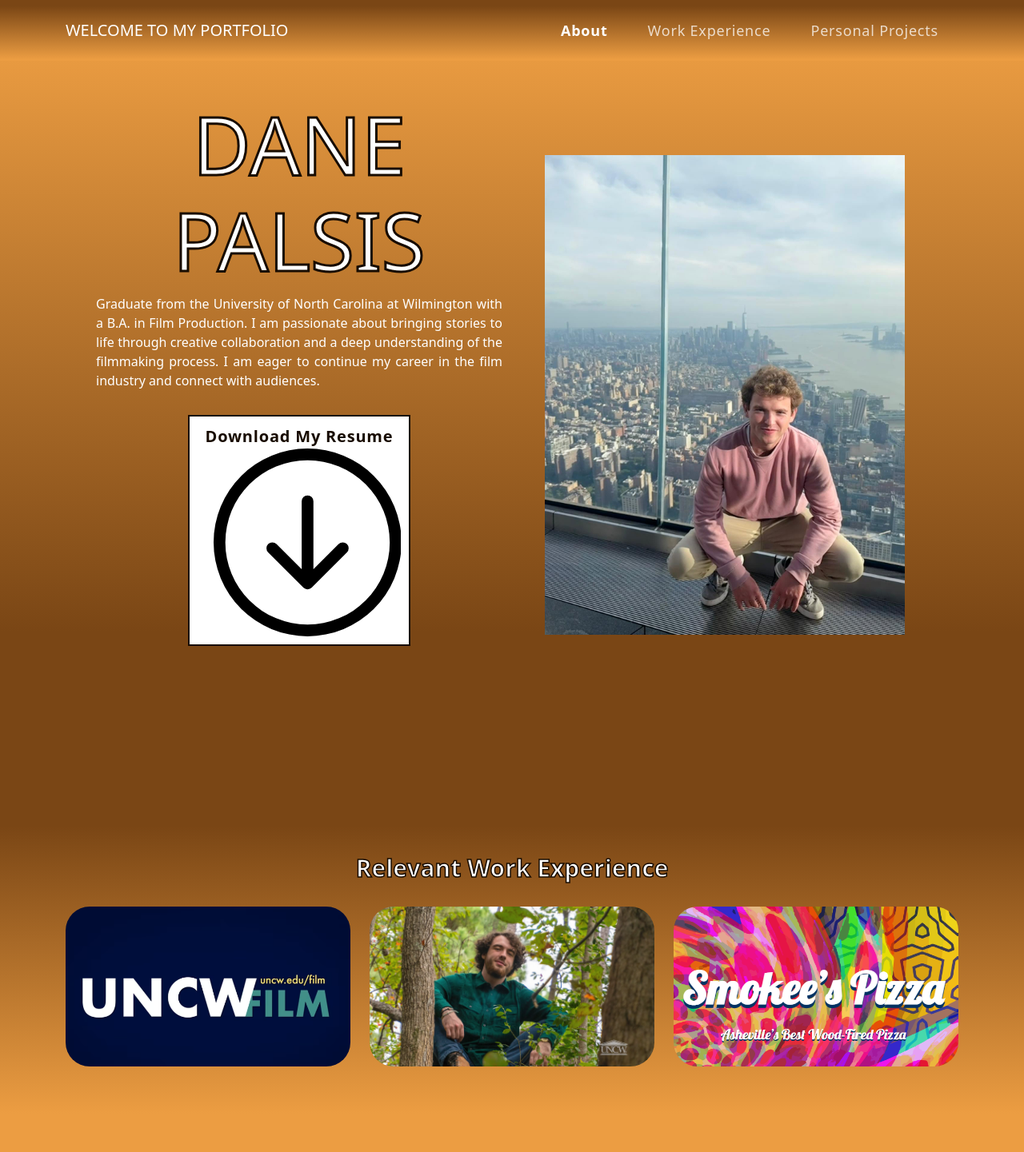
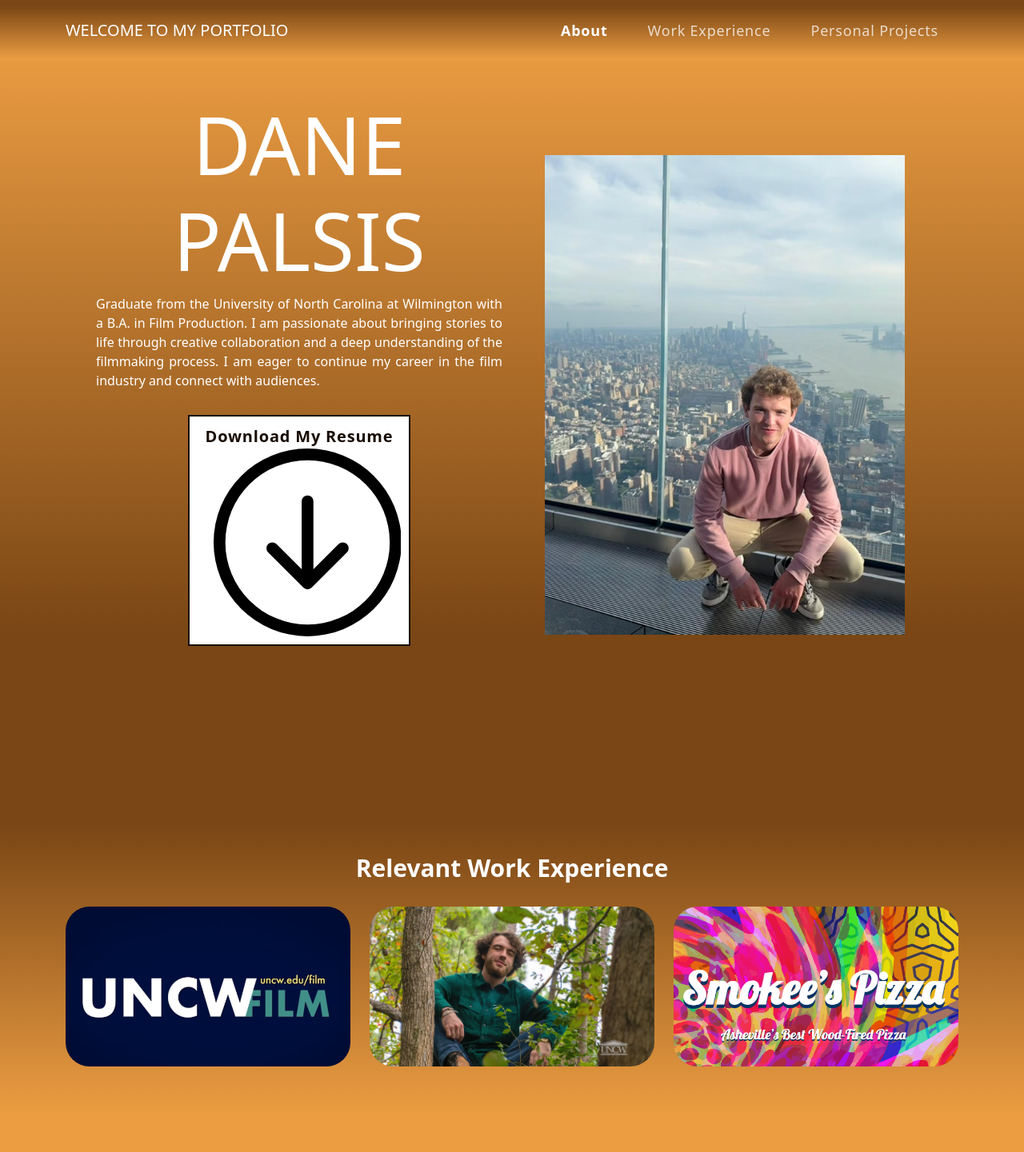
Before and after one commit to mchia157/FilmPortfolio, a React (Create React App) app: page / in a window 1280 px wide. Shown: the top 1441 px of the page at 80% size. Built offline with nearby package versions, Linux system fonts and the light colour scheme.

Commit message:
Fixed header for banner

```diff
--- a/src/App.css
+++ b/src/App.css
@@ -113,8 +113,15 @@ a.navbar-brand {
 
 .banner h1 {
   font-size: 100px;
-  -webkit-text-stroke-color:  rgb(24, 12, 0);
-  -webkit-text-stroke-width: 3px;
+  text-align: center;
+  /* -webkit-text-stroke-color:  rgb(24, 12, 0);
+  -webkit-text-stroke-width: 3px; */
+}
+
+@media only screen and (max-width: 430px) {
+  .banner h1 {
+    font-size: 60px;
+  }
 }
 
 .banner p {
@@ -167,8 +174,8 @@ a.navbar-brand {
   text-align: center;
   margin-bottom: 30px;
   color: white;
-  -webkit-text-stroke-color: rgb(24, 12, 0);
-  -webkit-text-stroke-width: 1.5px;
+  /* -webkit-text-stroke-color: rgb(24, 12, 0);
+  -webkit-text-stroke-width: 1.5px; */
 }
 
 .proj-imgbx {
@@ -238,6 +245,6 @@ a.navbar-brand {
   text-align: center;
   margin-bottom: 30px;
   color: white;
-  -webkit-text-stroke-color: rgb(24, 12, 0);
-  -webkit-text-stroke-width: 1.5px;
+  /* -webkit-text-stroke-color: rgb(24, 12, 0);
+  -webkit-text-stroke-width: 1.5px; */
 }
```
